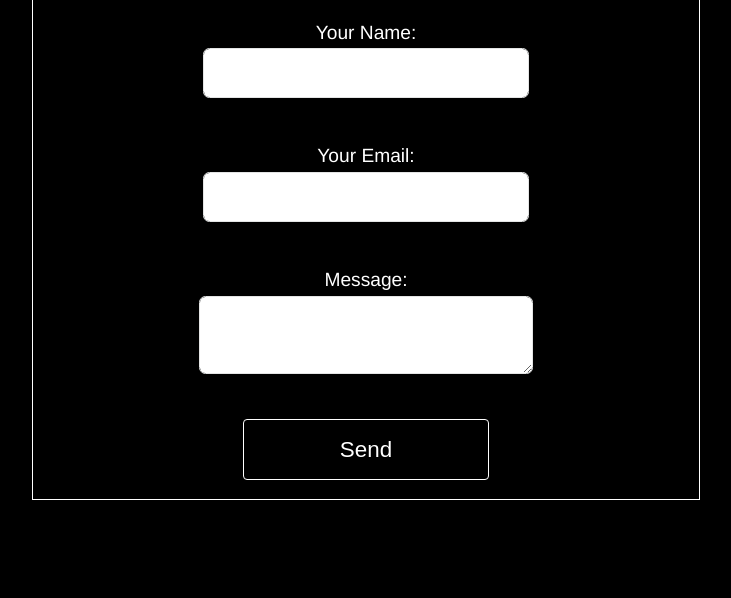
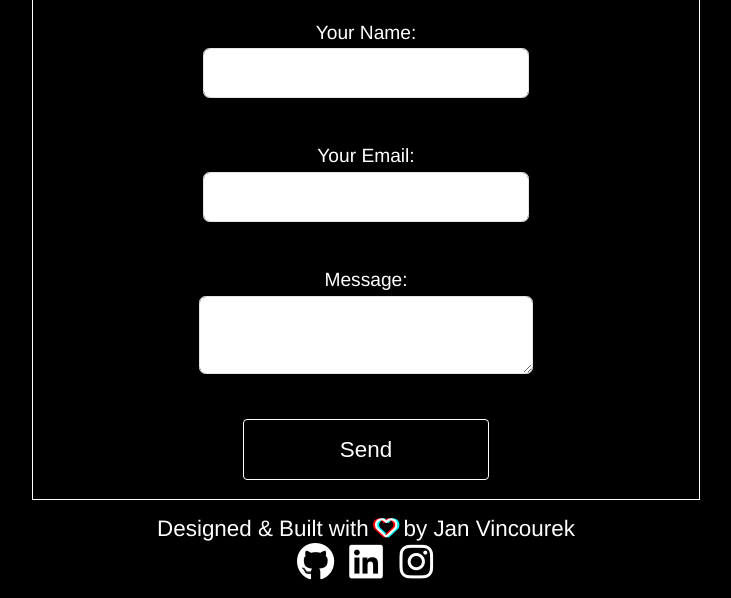
Before and after one commit to Vincasmen/Portfolio_3, a PHP site: page / in a window 1280 px wide. Shown: the part 1155-1753 px from the top of the page, without its empty margins (274-1005 px from the left). Before the commit the page ends 1655 px from the top, so only its background shows below. Run offline with PHP 8.4, Linux system fonts and the light colour scheme; some libraries are stand-ins or nearby versions.

Commit message:
Footer design

```diff
--- a/Index.html
+++ b/Index.html
@@ -151,6 +151,41 @@
       </p>
     </form>
 
+    <footer id="footer-div">
+      <a
+        class="footer-anchor"
+        rel="noreferrer noopener"
+        target="_blank"
+        href="https://github.com/Vincasmen"
+        >Designed & Built with
+        <span class="footer-heart"> <i class="far fa-heart"></i></span>
+        by Jan Vincourek
+      </a>
+      <div class="footer-icons">
+        <a
+          rel="noreferrer noopener"
+          target="_blank"
+          href="https://github.com/Vincasmen"
+        >
+          <i class="fab fa-github"></i
+        ></a>
+        <a
+          rel="noreferrer noopener"
+          target="_blank"
+          href="https://www.linkedin.com/in/jan-vincourek-68a441146"
+        >
+          <i class="fab fa-linkedin"></i>
+        </a>
+        <a
+          rel="noreferrer noopener"
+          target="_blank"
+          href="https://www.instagram.com/vincourekj/?hl=cs"
+        >
+          <i class="fab fa-instagram"></i
+        ></a>
+      </div>
+    </footer>
+
     <script src="index.js"></script>
   </body>
 </html>
--- a/index.css
+++ b/index.css
@@ -51,6 +51,42 @@ h2 {
   /* width: clamp(5rem, 10vw, 20rem); */
   padding-right: clamp(0.5rem, 20vw, 10rem);
   word-wrap: break-word;
+}
+
+#footer-div {
+  color: white;
+  text-align: center;
+  margin: auto;
+  padding: 0rem;
+}
+.footer-anchor {
+  font-size: clamp(1.4rem, 1.5vw, 1.5rem);
+  color: white;
+  text-decoration: none;
+  cursor: pointer;
+}
+
+.footer-icons {
+  display: grid;
+  grid-template-columns: 0.04fr 0.04fr 0.04fr;
+  color: white;
+  font-size: clamp(1rem, 3vw, 6rem);
+
+  justify-content: center;
+}
+
+.fab {
+  color: white;
+  text-decoration: none;
+  cursor: pointer;
+}
+
+.fab:hover {
+  text-shadow: red -2px 0, cyan 2px 0;
+}
+
+.footer-heart {
+  text-shadow: red -2px 0, cyan 2px 0;
 }
 
 /*  * !!!!!!!!!!!!!!!!!!!!!!!!!!!!!!!!!!!!!!!!!!!!!!!!!!!!!!!!!!!!!!!! MEDIA QUERY 1023 !!!!!!!!!!!!!!!!!!!!!!!!!!!!!!!!!!!!!!!!!!!!!!!!!!!!!!!!!!!!!!!!!!!! */
@@ -1593,11 +1629,6 @@ h2 {
     width: clamp(45rem, 50vw, 55rem);
   }
 
-  .heading-introduction-div {
-    /* border-right: solid 1px white;
-    border-bottom: solid 1px white; */
-  }
-
   .introduction-paragraph-div {
     /* padding-right: clamp(2rem, 5vw, 50rem); */
     display: flex;
@@ -1813,7 +1844,7 @@ h2 {
     color: rgb(0, 0, 0);
     background-color: #ffffff;
     font-weight: 500;
-    font-size: xx-large;
+    font-size: x-large;
     border-color: #ffffff;
     transition: 0.7s;
   }
```
